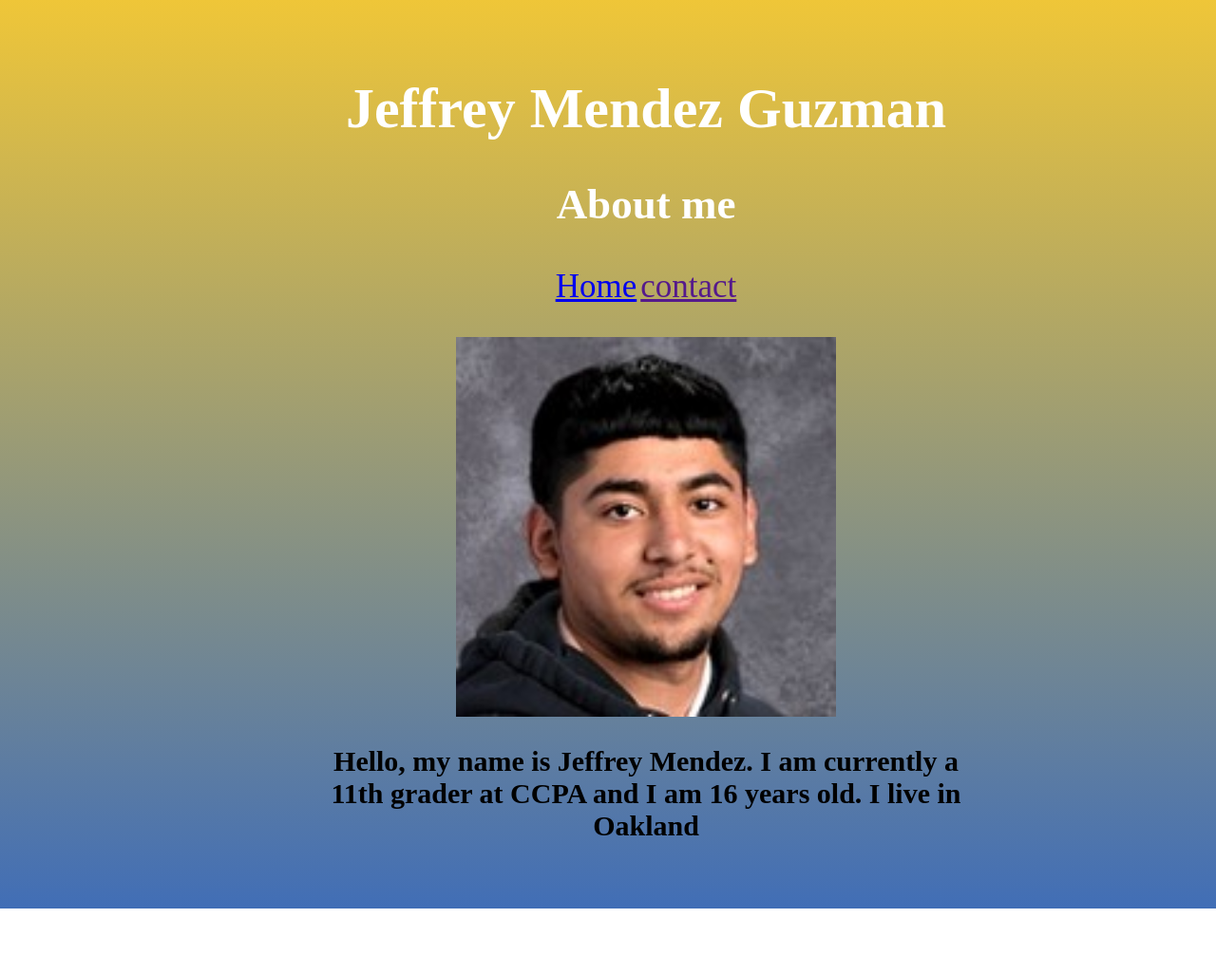
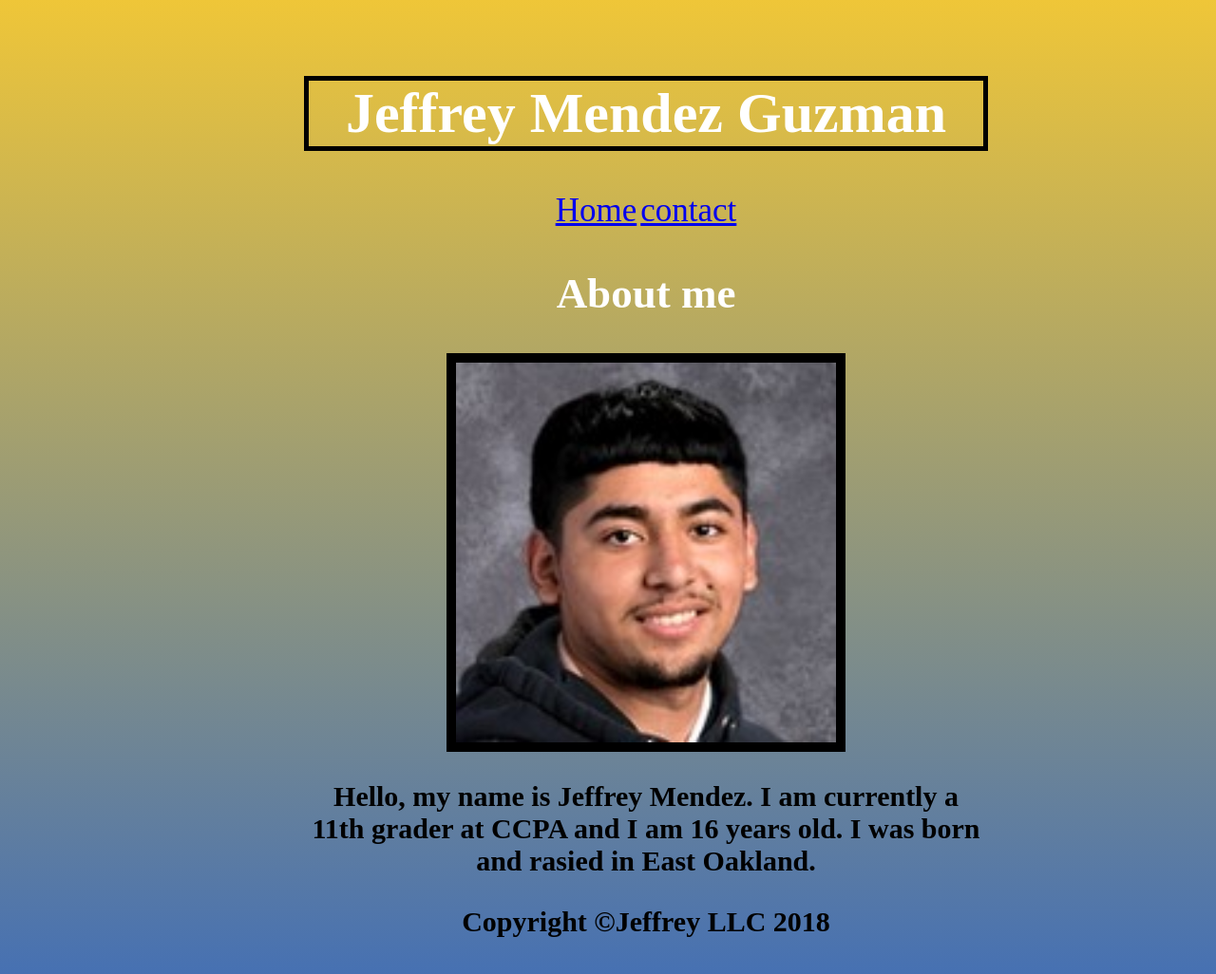
Before and after one commit to jeff510/portfolio, a plain HTML site: page index.html in a window 1280 px wide. Shown: the whole page at 95% size. Before the commit the page ends 957 px from the top, so only its background shows below. Drawn offline with Linux system fonts and the light colour scheme.

Commit message:
first commit

```diff
--- a/index.html
+++ b/index.html
@@ -21,14 +21,13 @@
 
   </body>
 
-<h2> About me </h2>
 <table class="nav">
 
           <tr>
 
             <td><a href="index.html">Home</a></td>
 
-            <td><a href="">contact</a></a></td>
+            <td><a href="contact.html">contact</a></a></td>
 
 
 
@@ -37,10 +36,12 @@
 
         </table>
 <p>
+  <h2> About me </h2>
   <img src="jeffrey.jpg" width="300px" height="400">
 </p>
-<p> Hello, my name is Jeffrey Mendez. I am currently a 11th grader at CCPA and I am 16 years old. I live in Oakland
+<p> Hello, my name is Jeffrey Mendez. I am currently a 11th grader at CCPA and I am 16 years old. I was born and rasied in East Oakland.
     </p>
+    <p>Copyright ©Jeffrey LLC 2018</p>
      </div>
     <body>
 
--- a/stylesheet.css
+++ b/stylesheet.css
@@ -1,17 +1,17 @@
 body {
-
    background: linear-gradient(#EFC638, #416EB6);
-    margin: 0 auto;
+    margin:auto;
     padding: auto;
     text-align:center;
-    justify-content:flex;
-    width: 720px;
-}
+    justify-content:center;
+    width: 720px
+    }
 
 .nav {
    margin:auto;
-   border-style:5px solid black;
+   display:flex;
    font-size:35px;
+   justify-content:center;
 }
 #content{
     padding: 40px;
@@ -26,11 +26,16 @@ body {
 img{
   width: 400px;
   height:400px;
+  border:10px solid ;
 }
 h1{
 
     color:white;
+    border:5px solid black;
   }
   h2{
       color:white;
   }
+  p{
+      font-size:30px;
+  }
```
Also changed, not shown: contact.html (+19 -1 lines).
